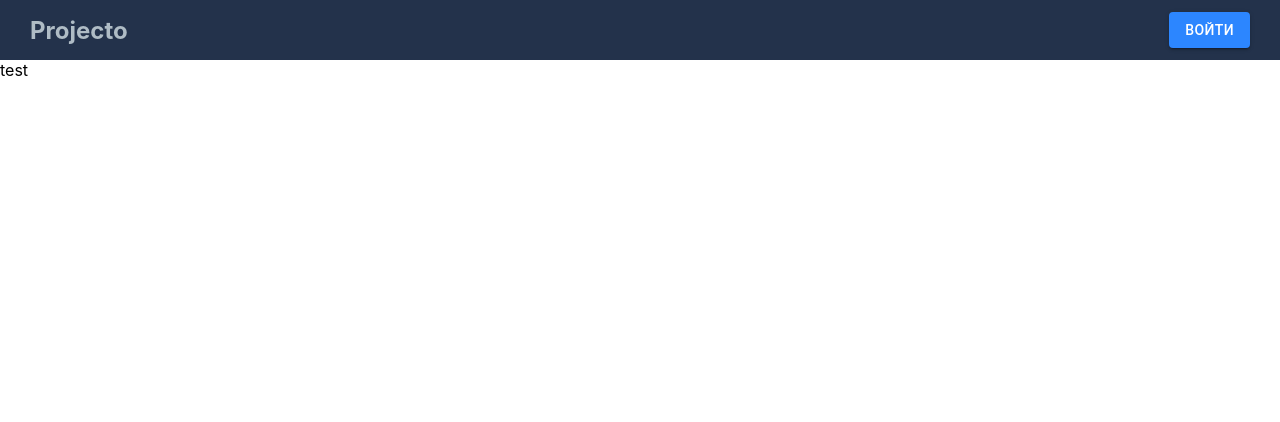
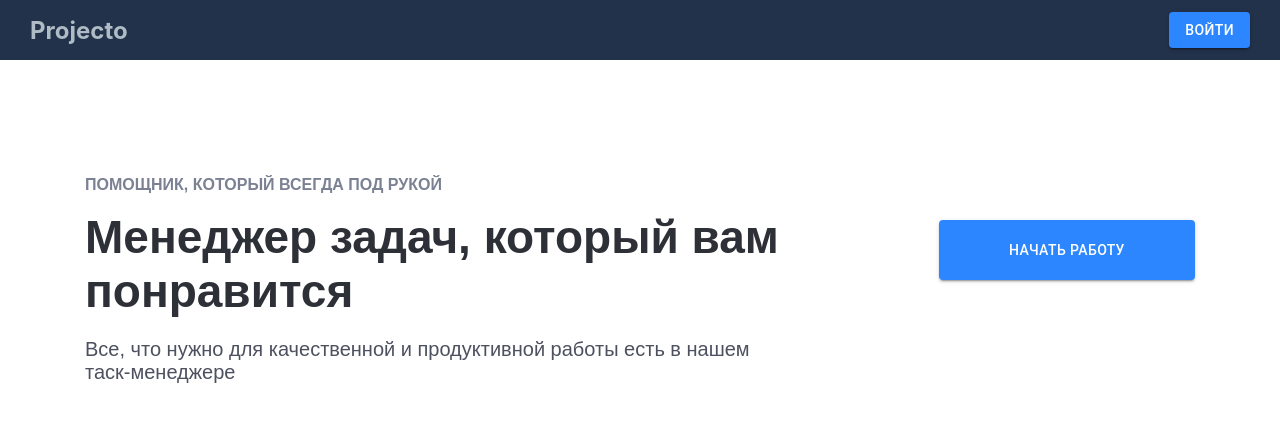
Before and after one commit to StepanSnigur/Projecto, a React (Create React App) app: page / in a window 1280 px wide. Shown: the top 422 px of the page. Built offline with nearby package versions, Linux system fonts and the light colour scheme.

Commit message:
Change landing page

```diff
--- a/src/App/Router.tsx
+++ b/src/App/Router.tsx
@@ -6,6 +6,7 @@ import { Switch, Route } from 'react-router-dom'
 import { makeStyles } from '@material-ui/styles'
 import { isOnBoardPage } from '../common/utils/routes'
 
+import LandingPage from '../pages/LandingPage'
 import RegistrationPage from '../pages/RegistrationPage'
 import LoginPage from '../pages/LoginPage'
 import BoardPage from '../pages/BoardPage'
@@ -41,7 +42,7 @@ const AppRouter = () => {
       <div className={styles.contentWrapper}>
         <Header />
         <Switch>
-          <Route path="/" exact render={() => <div>test</div>} />
+          <Route path="/" exact component={LandingPage} />
           <Route path="/registration" component={RegistrationPage} />
           <Route path="/login" component={LoginPage} />
           <Route path="/board/:id" render={({ match }) => {
--- /dev/null
+++ b/src/pages/LandingPage/LandingPage.tsx
@@ -0,0 +1,77 @@
+import React from 'react'
+import { Link } from 'react-router-dom'
+import { makeStyles } from '@material-ui/core'
+import { Button } from '@material-ui/core'
+
+const useStyles = makeStyles({
+  mainWrapper: {
+    width: '1110px',
+    margin: '0 auto',
+    fontFamily: 'Manrope, sans-serif'
+  },
+  headerWrapper: {
+    display: 'grid',
+    gridTemplateColumns: '4fr 1.2fr',
+    paddingTop: '100px'
+  },
+  mainTitleWrapper: {
+    color: '#2e3038',
+    paddingRight: '150px'
+  },
+  mainHeadlineAddition: {
+    fontSize: '16px',
+    fontWeight: 600,
+    color: '#7b8193',
+    textTransform: 'uppercase'
+  },
+  mainHeadline: {
+    fontSize: '46px',
+    fontWeight: 700,
+    margin: '0'
+  },
+  mainHeadlineDescription: {
+    fontSize: '20px',
+    fontWeight: 500,
+    color: '#4d505e',
+  },
+  headerLink: {
+    width: '100%',
+    textDecoration: 'none',
+  },
+  headerButton: {
+    background: '#2c86ff',
+    transform: 'translateY(100%)',
+
+    color: '#fff',
+    '&:hover': {
+      background: '#3855c9'
+    }
+  }
+})
+
+const LandingPage = () => {
+  const styles = useStyles()
+
+  return (
+    <div className={styles.mainWrapper}>
+      <div className={styles.headerWrapper}>
+        <div className={styles.mainTitleWrapper}>
+          <h3 className={styles.mainHeadlineAddition}>Помощник, который всегда под рукой</h3>
+          <h1 className={styles.mainHeadline}>Менеджер задач, который вам понравится</h1>
+          <p className={styles.mainHeadlineDescription}>
+            Все, что нужно для качественной и продуктивной работы есть в нашем таск-менеджере
+          </p>
+        </div>
+        <Link to="/registration" className={styles.headerLink}>
+          <Button
+            style={{ minWidth: '100%', minHeight: '60px' }}
+            className={styles.headerButton}
+            variant="contained"
+          >Начать работу</Button>
+        </Link>
+      </div>
+    </div>
+  )
+}
+
+export default LandingPage
--- /dev/null
+++ b/src/pages/LandingPage/index.ts
@@ -0,0 +1,3 @@
+import LandingPage from './LandingPage'
+
+export default LandingPage
```
